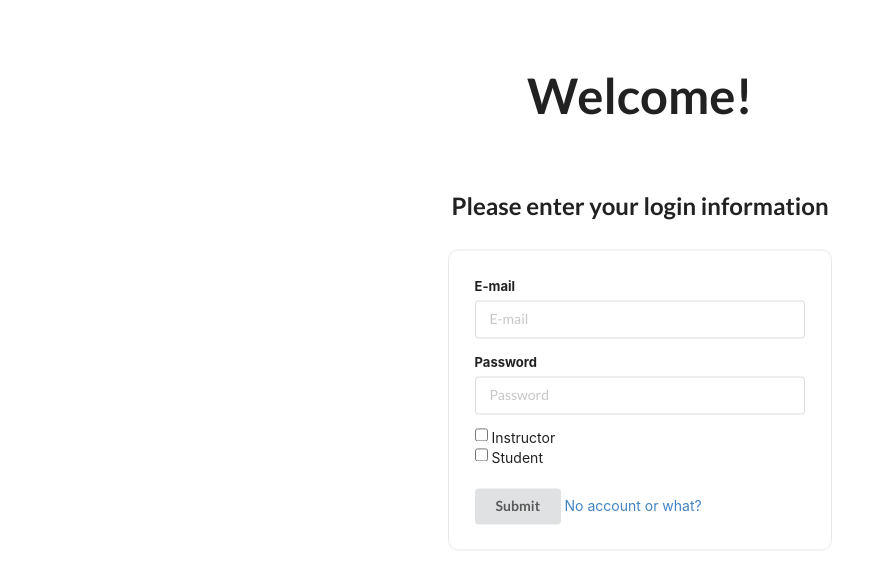
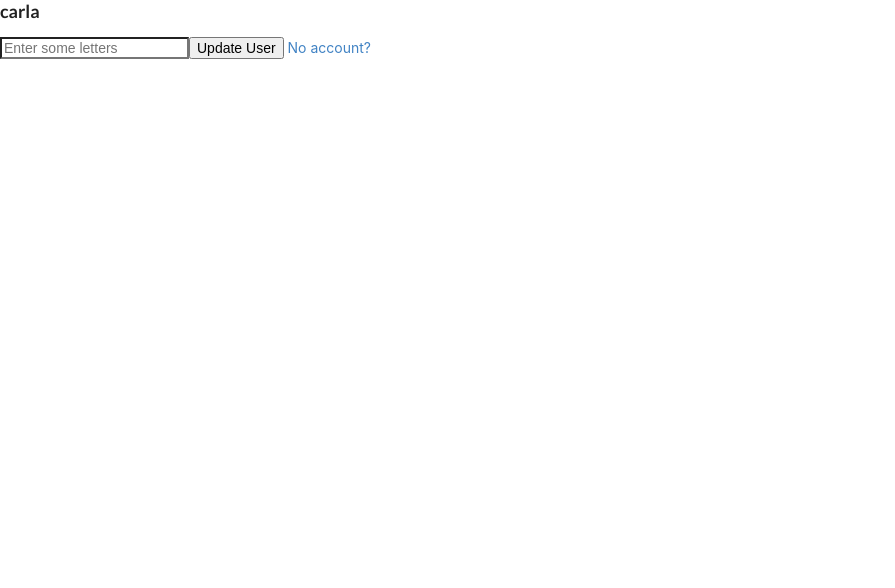
Before and after one commit to FatimahAreola/MSCI444Project, a React (Create React App) app in the folder react-ctrlf/: page / in a window 1280 px wide. Shown: the top 588 px of the page, without its empty margins (0-895 px from the left). Built offline with nearby package versions, Linux system fonts and the light colour scheme.

Commit message:
account redirect

```diff
--- a/react-ctrlf/src/AccountCreate.js
+++ b/react-ctrlf/src/AccountCreate.js
@@ -1,80 +1,22 @@
-import React, { useState } from 'react';
-import { useHistory } from 'react-router-dom';
-function AccountCreate(){
-    const [email,setEmail] = useState('');
-    const [password, setPassword] = useState('')
-    const [firstName, setFirstName] = useState('')
-    const [lastName, setLastName] = useState('')
-    const [table, setTable] = useState('')
-    const history = useHistory();
-    const fetchDbResults  = async() =>{
-        const info={email, password, firstName, lastName};
-        const response = await fetch('/createAccount',{
-            method:'POST',
-            headers:{
-                'Content-Type': 'application/json'
-            },
-            body: JSON.stringify(info)
-        });
-        alert('evaluating response');
-        if(response.ok){
-            alert('Response evaluated to okay')
-        }
-        else{
-            alert('Response did not evaluate to okay')
-        }
-        return(response);
-    }
+import React, {useState, useEffect, useContext} from 'react';
+import {UserContext} from './userAuthentication';
+
+const AccountCreate = () =>{
+    const [user,setUser] = useContext(UserContext)
 
     return(
         <div>
-        <h1 className="ui header" id="welcome">Let's set up your account!</h1>
-        <div className="accountWindow">
-            <form className="ui form">
-                <div className="field">
-                    <label>First Name</label>
-                    <input placeholder="First Name" onChange={e => setFirstName(e.target.value)}/>
-                </div>
-                <div className="field">
-                    <label>Last Name</label>
-                    <input placeholder="Last Name" onChange={e => setLastName(e.target.value)}/>
-                </div>
-                <div className="field">
-                    <label>E-mail</label>
-                    <input placeholder="e-mail" onChange={e => setEmail(e.target.value)}/>
-                </div>
-                <div className="field">
-                    <label>Password</label>
-                    <input placeholder="password" onChange={e => setPassword(e.target.value)}/>
-                </div>
-                <div>
-                    <input type="checkbox" tabindex="0" className="hidden" onChange={e => setTable('Instructor')}/>
-                    <label> Instructor</label>
-                </div>
-                <div>
-                     <input type="checkbox" tabindex="0" className="hidden" onChange={e => setTable('Student')}/>
-                        <label> Student</label>
-                </div>
-                <br></br>
-                <button type="submit" className="ui button" onClick={
-                ()=>{
-                    const evaluate = async() =>{
-                        const results = await fetchDbResults();
-                        if (results.ok){
-                            alert("Yep results okay");
-                        }
-
-                    }
-                    alert('Call evaluate');
-                    {/* evaluate(); */}
-                    history.push('/');
-                }
-
-                }>Submit</button>
-            </form>
+            <h3> {user.user_id} </h3>
+            <button
+                onClick={() => {
+                    const newUser = { user_id: 'Joe', user_type: true }
+                    setUser(newUser)
+                }}
+            >
+                Update User
+            </button>
         </div>
-        </div>
-        );
-}
+    );
+};
 
 export default AccountCreate;
--- a/react-ctrlf/src/App.js
+++ b/react-ctrlf/src/App.js
@@ -1,5 +1,6 @@
 import React from "react";
 import { BrowserRouter as Router, Link, Route, Switch } from "react-router-dom";
+import { UserProvider } from './userAuthentication'
 import Login from './sayHello';
 import AccountCreate from './AccountCreate';
 
@@ -8,8 +9,10 @@ function App(props) {
         <Router>
         <div>
             <Switch>
-                        <Route path="/" exact component={Login} />
-                        <Route path="/createAccount" exact component={AccountCreate} />
+            <UserProvider>
+                <Route path="/" exact component={Login}/>
+                <Route path="/accountCreate" exact component={AccountCreate}/>
+            </UserProvider>
             </Switch>
         </div>
         </Router>
--- a/react-ctrlf/src/sayHello.js
+++ b/react-ctrlf/src/sayHello.js
@@ -1,11 +1,15 @@
-import React, {useState, useEffect} from 'react';
-import {BrowserRouter as Router, Switch, Redirect, Link} from 'react-router-dom';
-function Login(props){
+import React, {useState, useEffect, useContext} from 'react';
+import {Link, useHistory} from 'react-router-dom'
+import {UserContext} from './userAuthentication';
+
+const Login = () =>{
+    const [user,setUser] = useContext(UserContext)
     const [email,setEmail] = useState('');
-    const [password, setPassword] = useState('')
-    const [table, setTable] = useState(false)
-    const [success, setSuccess] = useState(false)
+    const [password, setPassword] = useState('leal')
+    const [table, setTable] = useState('Student')
+    let history = useHistory();
     const fetchDbResults  = async() =>{
+        alert(email)
         const credentials={email, password, table};
         const response = await fetch('/login',{
             method:'POST',
@@ -24,49 +28,37 @@ function Login(props){
         return(response);
     }
 
-
     return(
         <div>
-        <h1 className="ui header" id="welcome">Welcome!</h1>
-        <h2 className="ui header">Please enter your login information</h2>
-        <div className="accountWindow">
-            <form className="ui form">
-                <div className="field">
-                    <label>E-mail</label>
-                    <input placeholder="E-mail" onChange={e => setEmail(e.target.value)}/>
-                </div>
-                <div className="field">
-                    <label>Password</label>
-                    <input placeholder="Password" onChange={e => setPassword(e.target.value)}/>
-                </div>
-                <div>
-                    <input type="checkbox" tabindex="0" className="hidden" onChange={e => setTable('Instructor')}/>
-                    <label> Instructor</label>
-                </div>
-                <div>
-                     <input type="checkbox" tabindex="0" className="hidden" onChange={e => setTable('Student')}/>
-                        <label> Student</label>
-                </div>
-                <br></br>
-                <button type="submit" className="ui button" onClick={
-                ()=>{
+        <h3> {user.user_id} </h3>
+        <input
+        type="text"
+        placeholder="Enter some letters"
+        onChange={e => {
+            setEmail(e.target.value);
+        } }
+        />
+        <button
+            onClick={() => {
                 const evaluate = async() =>{
                     const results = await fetchDbResults();
                     if (results.ok){
-                            alert("Yep results okay");
+                        alert('Results came back okay')
+                        const newUser = { user_id: email, user_type: table }
+                        setUser(newUser)
+                        history.push('/accountCreate')
                     }
 
                 }
                 alert('Call evaluate');
                 evaluate();
-                }
-
-                }>Submit</button>
-        <Link to="/createAccount">No account or what?</Link>
-            </form>
-        </div>
+            }}
+        >
+            Update User
+        </button>
+        <Link to="/accountCreate"> No account? </Link>
         </div>
     );
-    }
+    };
 
 export default Login;
--- /dev/null
+++ b/react-ctrlf/src/userAuthentication.js
@@ -0,0 +1,19 @@
+import React, {useState, createContext} from 'react';
+
+export const UserContext = createContext();
+
+export const UserProvider  = props =>{
+    const [user,setUser] = useState(
+        {
+            user_id: " carla",
+            user_type: " "
+        }
+
+    );
+    return (
+        <UserContext.Provider value={[user,setUser]}>
+        {props.children}
+        </UserContext.Provider>
+    );
+
+};
```
Lines whose indentation alone changed are shown as unchanged.
